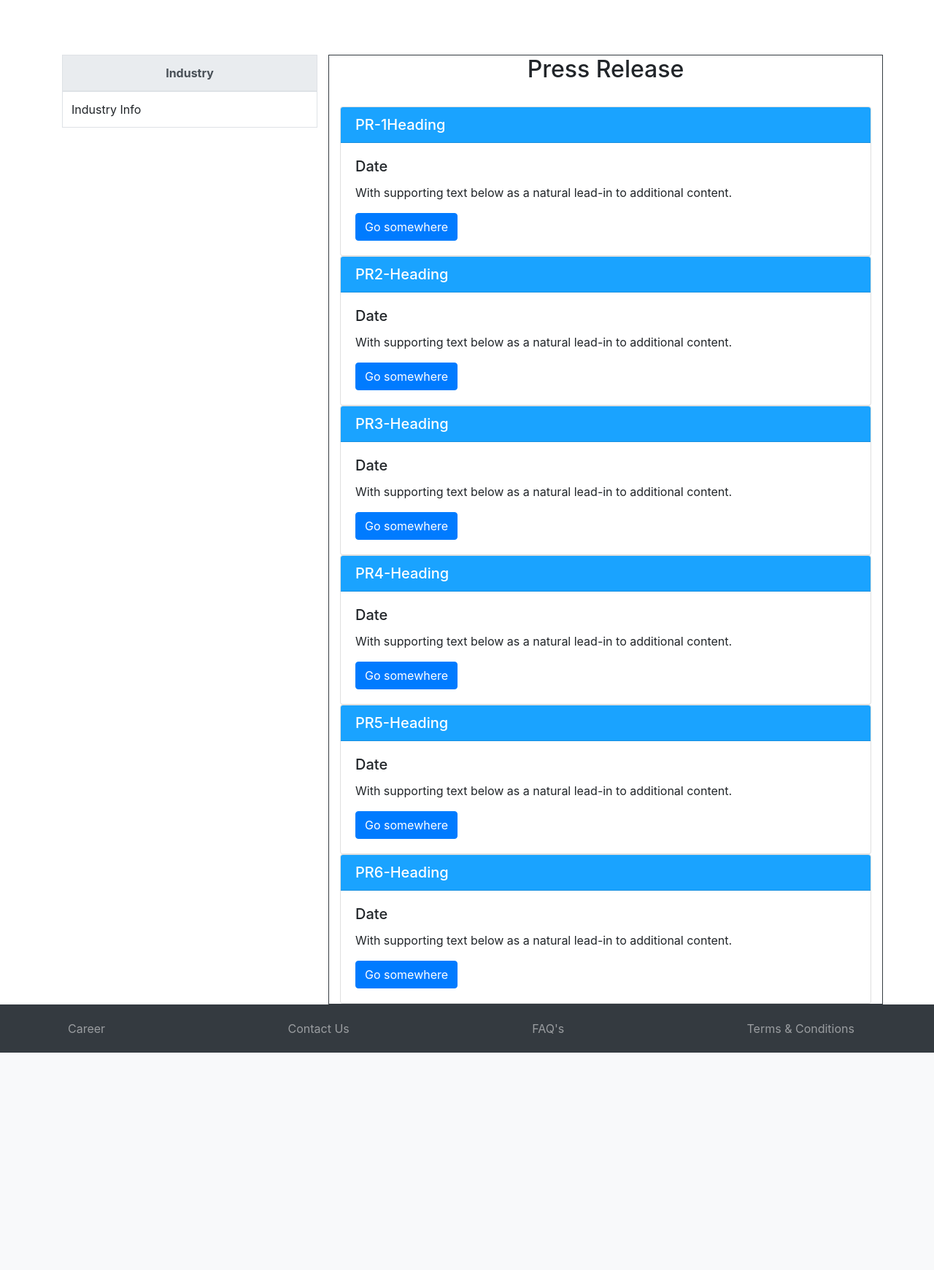
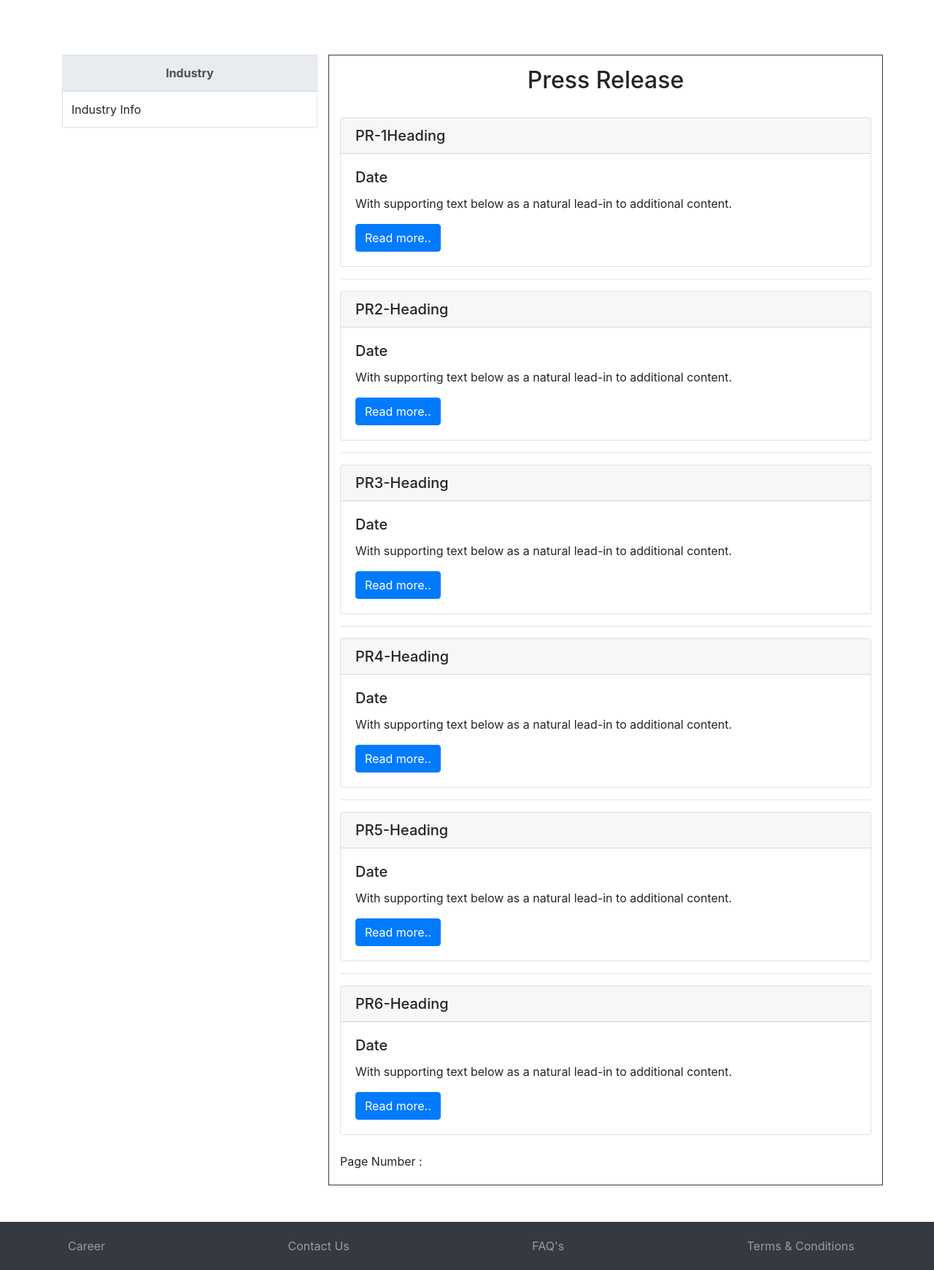
Before and after one commit to indirapimpalkhare/chromatus_php_team1, a PHP site: page /pressRelease.php in a window 1280 px wide. Shown: the part 125-1866 px from the top of the page at 73% size. Before the commit the page ends 1568 px from the top, so only its background shows below. Run offline with PHP 8.4, Linux system fonts and the light colour scheme.

Commit message:
pressRelease

```diff
--- a/include/footer.php
+++ b/include/footer.php
@@ -13,7 +13,7 @@
 		       <a class="nav-link" href="faq.php">FAQ's</a>
 		     </li>
 		     <li class="nav-item ">
-		       <a class="nav-link " href="#">Terms & Conditions</a>
+		       <a class="nav-link " href="terms.php">Terms & Conditions</a>
 		     </li>
 		    </ul>
 		</div>
--- a/pressRelease.php
+++ b/pressRelease.php
@@ -28,63 +28,66 @@
             </div>
 
 
-            <div class="col-md-8 align-self-start border border-dark">
-                <h2 style="text-align:center;" >Press Release</h2><br>
+            <div class="col-md-8 align-self-start border border-dark" style="margin-bottom:50px; padding-bottom:20px;">
+                <h2 style="text-align:center; padding-top:15px;" >Press Release</h2><br>
 
 
-                <div class="card">
-                    <h5 class="card-header text-white" style="background-color:#1aa3ff;">PR-1Heading</h5>
+                <div class="card" >
+                    <h5 class="card-header">PR-1Heading</h5>
 					<div class="card-body text-black">
                         <h5 class="card-title">Date</h5>
                         <p class="card-text">With supporting text below as a natural lead-in to additional content.</p>
-                        <a href="#" class="btn btn-primary">Go somewhere</a>
-
+                        <a href="#" class="btn btn-primary">Read more..</a>
 					</div>
                 </div>
-
+                <hr>
                 <div class="card">
-                    <h5 class="card-header text-white" style="background-color:#1aa3ff;">PR2-Heading</h5>
+                    <h5 class="card-header">PR2-Heading</h5>
                     <div class="card-body">
                         <h5 class="card-title">Date</h5>
                         <p class="card-text">With supporting text below as a natural lead-in to additional content.</p>
-                        <a href="#" class="btn btn-primary">Go somewhere</a>
+                        <a href="#" class="btn btn-primary">Read more..</a>
                     </div>
                 </div>
-
+                <hr>
                 <div class="card">
-                    <h5 class="card-header text-white" style="background-color:#1aa3ff;">PR3-Heading</h5>
+                    <h5 class="card-header">PR3-Heading</h5>
                     <div class="card-body">
                         <h5 class="card-title">Date</h5>
                         <p class="card-text">With supporting text below as a natural lead-in to additional content.</p>
-                        <a href="#" class="btn btn-primary">Go somewhere</a>
+                        <a href="#" class="btn btn-primary">Read more..</a>
                     </div>
                 </div>
-
+                <hr>
                 <div class="card">
-                    <h5 class="card-header text-white" style="background-color:#1aa3ff;">PR4-Heading</h5>
+                    <h5 class="card-header">PR4-Heading</h5>
                     <div class="card-body">
                         <h5 class="card-title">Date</h5>
                         <p class="card-text">With supporting text below as a natural lead-in to additional content.</p>
-                        <a href="#" class="btn btn-primary">Go somewhere</a>
+                        <a href="#" class="btn btn-primary">Read more..</a>
                     </div>
                 </div>
-
+                <hr>
                 <div class="card">
-                    <h5 class="card-header text-white" style="background-color:#1aa3ff;">PR5-Heading</h5>
+                    <h5 class="card-header">PR5-Heading</h5>
                     <div class="card-body">
                         <h5 class="card-title">Date</h5>
                         <p class="card-text">With supporting text below as a natural lead-in to additional content.</p>
-                        <a href="#" class="btn btn-primary">Go somewhere</a>
+                        <a href="#" class="btn btn-primary">Read more..</a>
                     </div>
                 </div>
-
+                <hr>
                 <div class="card">
-                    <h5 class="card-header text-white" style="background-color:#1aa3ff;">PR6-Heading</h5>
+                    <h5 class="card-header">PR6-Heading</h5>
                     <div class="card-body">
                         <h5 class="card-title">Date</h5>
                         <p class="card-text">With supporting text below as a natural lead-in to additional content.</p>
-                        <a href="#" class="btn btn-primary">Go somewhere</a>
+                        <a href="#" class="btn btn-primary">Read more..</a>
                     </div>
+                </div>
+                <br>
+                <div>
+                    Page Number :
                 </div>
 
             </div>
```
